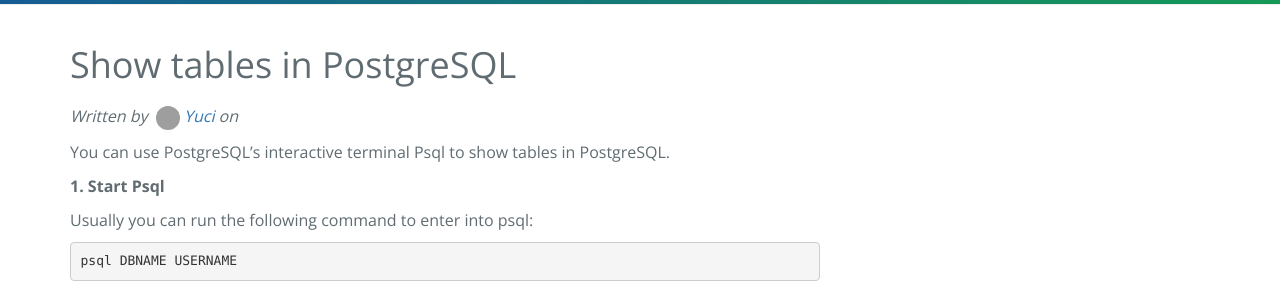
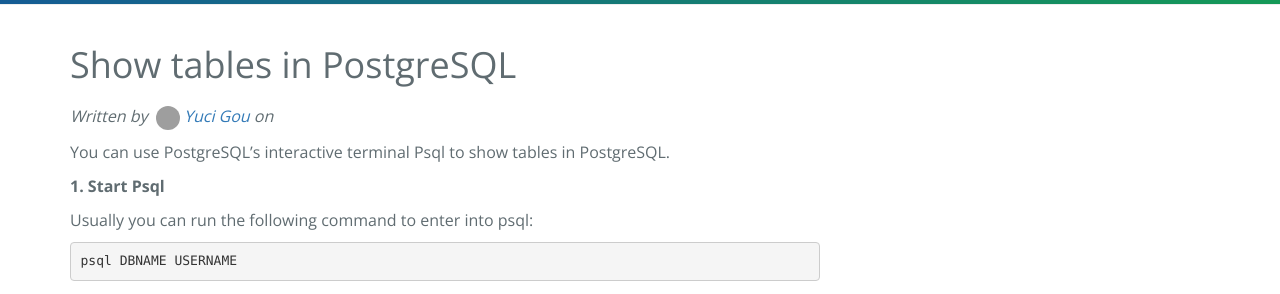
Before and after one commit to yucigou/codegoodworks, a Jekyll site: the page built from _posts/2017-11-15-show-tables-in-postgres.markdown, in a window 1280 px wide. Shown: the part 173-467 px from the top of the page. Built offline with Jekyll 4.4.1, drawn with Linux system fonts in a browser that asks for light colours; nearby versions of some CDN libraries; grey boxes are pictures that could not be loaded.

Commit message:
Update author name

```diff
--- a/_data/authors.yml
+++ b/_data/authors.yml
@@ -1,6 +1,6 @@
 # Author details.
 yuci_gou:
-    name: Yuci
+    name: Yuci Gou
     github: https://github.com/yucigou
     stackoverflow: https://stackoverflow.com/users/2700356/yuci
     linkedin: https://www.linkedin.com/in/yuci-gou-75743710b/
```
